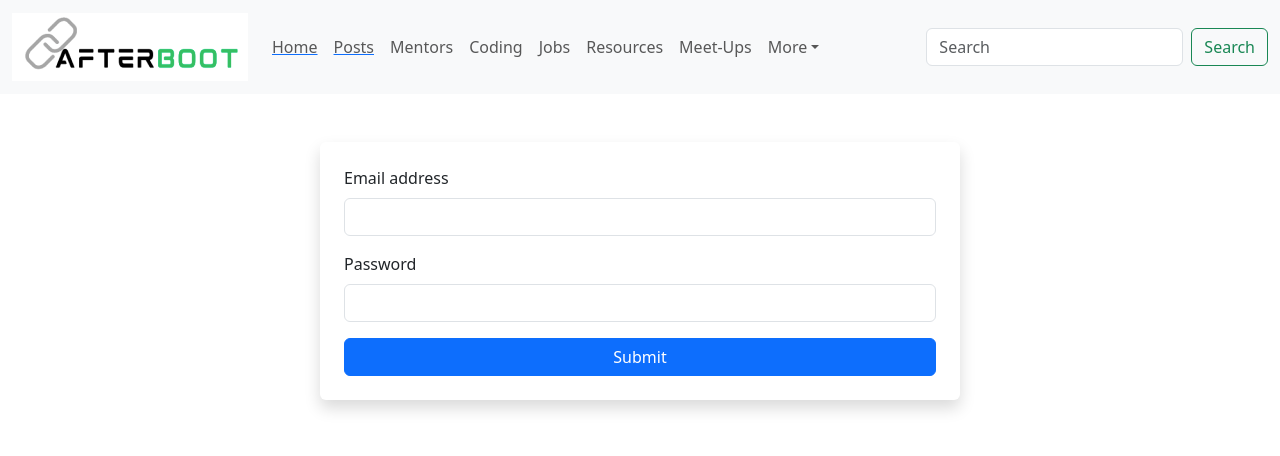
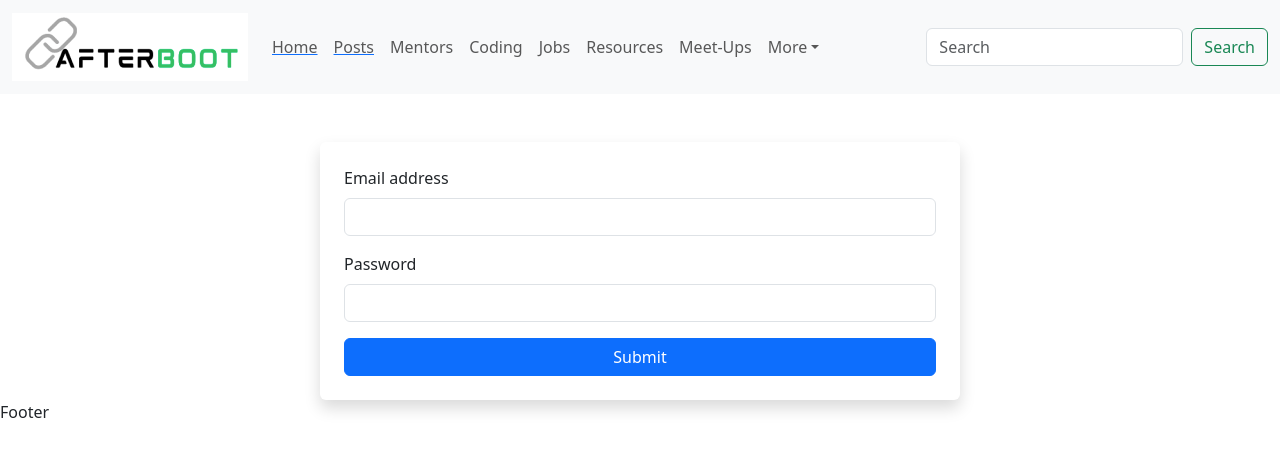
Before and after one commit to 21mooie/BloomKnowledgeBurg, a React (Vite) app: page /login in a window 1280 px wide. Shown: the top 456 px of the page. Built offline with nearby package versions, Linux system fonts and the light colour scheme.

Commit message:
Add footer component

```diff
--- a/src/App.jsx
+++ b/src/App.jsx
@@ -2,13 +2,14 @@
 import { Outlet } from "react-router-dom";
 import Navbvar from "./Components/Navbvar";
 import "../node_modules/bootstrap/dist/css/bootstrap.min.css";
+import Footer from "./Components/Footer";
 
 const App = () => {
   return (
     <div>
       <Navbvar />
-
       <Outlet />
+      <Footer />
     </div>
   );
 };
--- /dev/null
+++ b/src/Components/Footer.jsx
@@ -0,0 +1,7 @@
+import React from "react";
+
+const Footer = () => {
+  return <div>Footer</div>;
+};
+
+export default Footer;
```
